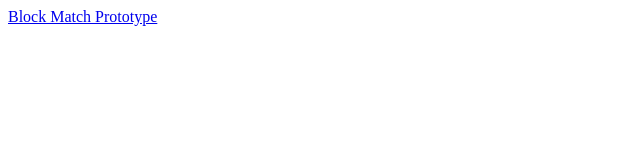
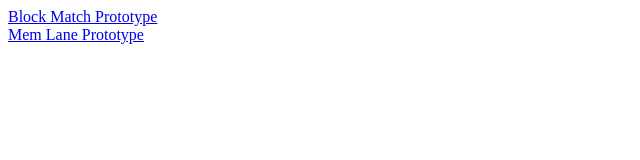
Before and after one commit to sheepbeo/sheepbeo.github.io, a plain HTML site: page index.html in a window 1280 px wide. Shown: the whole page, without its empty margins (0-640 px from the left). Drawn offline with Linux system fonts and the light colour scheme.

Commit message:
add link to mem lane prototype

```diff
--- a/index.html
+++ b/index.html
@@ -6,5 +6,8 @@
     <div>
 		<a href="./BlockMatchBuild/index.html">Block Match Prototype</a>
     </div>
+	<div>
+		<a href="./MemLane/index.html">Mem Lane Prototype</a>
+    </div>
   </body>
 </html>
```
